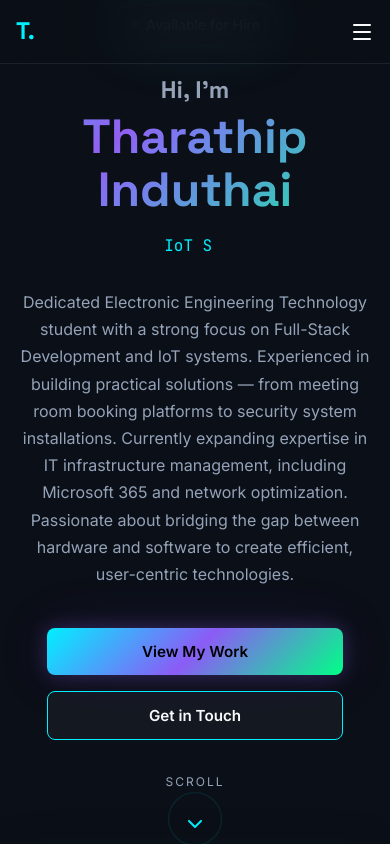
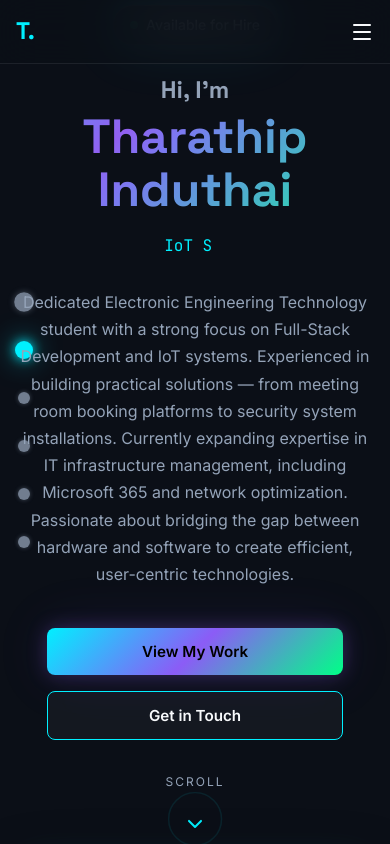
Before and after one commit to tharathip15/portfolio, a React (Vite) app: page / in a window 390 px wide. Shown: the top 844 px of the page. Built offline with nearby package versions, Linux system fonts and the light colour scheme.

Commit message:
fix: make mobile about dots visible

```diff
--- a/src/index.css
+++ b/src/index.css
@@ -370,30 +370,30 @@ body {
 }
 
 @media (max-width: 768px) {
-  /* Mobile About progress rail: minimal vertical dots like the reference design. */
+  /* Mobile About progress rail: visible vertical dots. */
   #about > div > div > div:nth-child(2) {
     position: fixed !important;
-    left: 8px !important;
+    left: 14px !important;
     right: auto !important;
     top: 50% !important;
-    width: 18px !important;
+    width: 20px !important;
     height: auto !important;
-    max-width: 18px !important;
+    max-width: 20px !important;
     transform: translateY(-50%) !important;
     display: flex !important;
     align-items: center !important;
     gap: 28px !important;
     padding: 0 !important;
+    background: transparent !important;
     border: 0 !important;
-    border-radius: 0 !important;
-    background: transparent !important;
-    backdrop-filter: none !important;
-    -webkit-backdrop-filter: none !important;
+    z-index: 9999 !important;
+    pointer-events: auto !important;
   }
 
   #about > div > div > div:nth-child(2) > div {
-    width: 18px !important;
-    height: 18px !important;
+    position: relative !important;
+    width: 20px !important;
+    height: 20px !important;
     display: flex !important;
     align-items: center !important;
     justify-content: center !important;
@@ -404,9 +404,20 @@ body {
   }
 
   #about > div > div > div:nth-child(2) > div > div:last-child {
+    display: block !important;
     width: 12px !important;
     height: 12px !important;
     min-width: 12px !important;
     min-height: 12px !important;
+    border-radius: 50% !important;
+    background: rgba(148, 163, 184, 0.75) !important;
+    box-shadow: 0 0 4px rgba(148, 163, 184, 0.4) !important;
+  }
+
+  #about > div > div > div:nth-child(2) > div:nth-child(2) > div:last-child {
+    width: 18px !important;
+    height: 18px !important;
+    background: #00f0ff !important;
+    box-shadow: 0 0 12px #00f0ff, 0 0 28px rgba(0, 240, 255, 0.65) !important;
   }
 }
```
